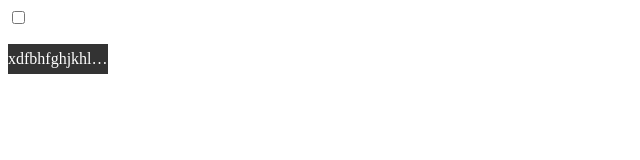
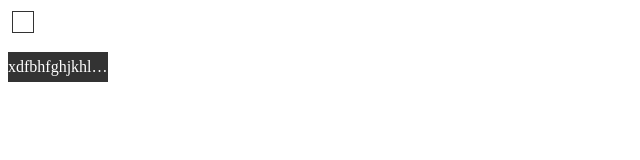
Before and after one commit to xiaoxiaoxiaorui/practice, a website: page checkbox颜色.html in a window 1280 px wide. Shown: the whole page, without its empty margins (0-640 px from the left). Drawn offline with Linux system fonts and the light colour scheme.

Commit message:
添加 websocket-test 页面，是websocket与后台接口对接的练习，checkbox 页面修改，checkbox 样式可修改

```diff
--- a/checkbox颜色.html
+++ b/checkbox颜色.html
@@ -6,7 +6,21 @@
     <style>
         .pColor{ width: 100px; height: 30px; background: #333;}
         .pColor p{ line-height: 30px; color: #fff; white-space: nowrap; text-overflow: ellipsis; overflow: hidden;}
-        .Check{ background: url("Images/s_03.gif") no-repeat;}
+        .Check{ /*background: url("Images/s_03.gif") no-repeat;*/ background: red; color: red;}
+        input[type="checkbox"] {
+            -webkit-appearance: none;  /*清除复选框默认样式*/
+            -moz-appearance: none;
+            appearance: none;
+            -ms-appearance: none;
+            background: #fff;   /*复选框的背景图，就是上图*/
+            border: 0.01rem solid #333;
+            height: 22px;   /*高度*/
+            vertical-align: middle;
+            width: 22px;
+        }
+        input[type="checkbox"]:checked{
+            background: red;
+        }
         /* 复选框的样式无法改变 */
     </style>
 </head>
```
Also changed, not shown: 6.websocket-test.html (+1 -1 lines).
